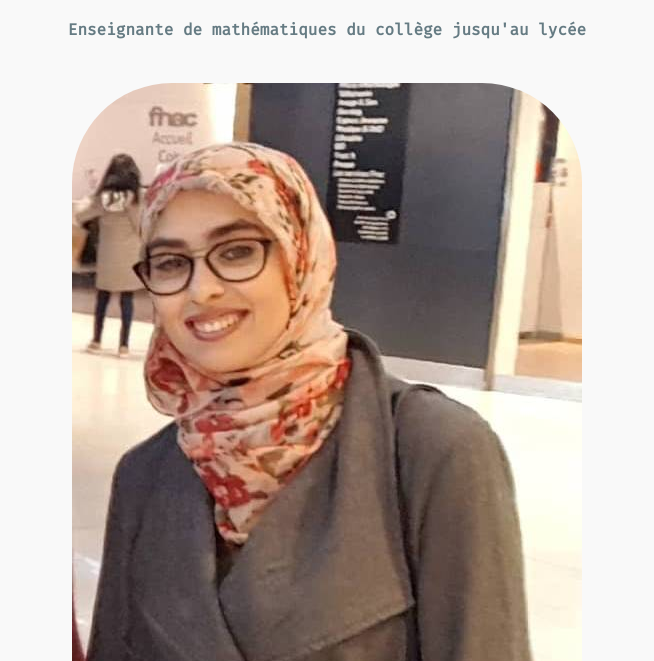
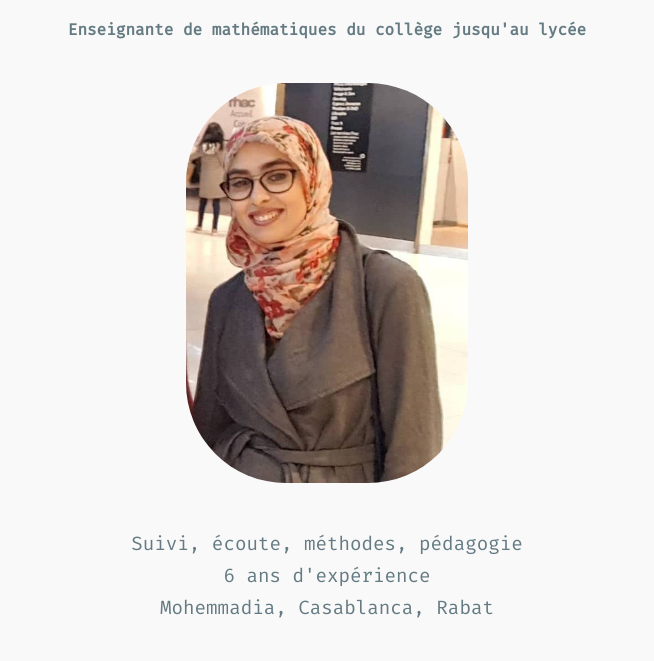
Before and after one commit to MeriemBaroukh/landing-page, a plain HTML site: page index.html in a window 1280 px wide. Shown: the part 74-735 px from the top of the page, without its empty margins (313-967 px from the left). Drawn offline with Linux system fonts and the light colour scheme.

Commit message:
Update styles.css

```diff
--- a/assets/styles.css
+++ b/assets/styles.css
@@ -28,6 +28,7 @@ main {
 img {
     border-radius: 100px;
     margin-top: 30px;
+    max-height: 50vh;
 }
 
 nav {
```
